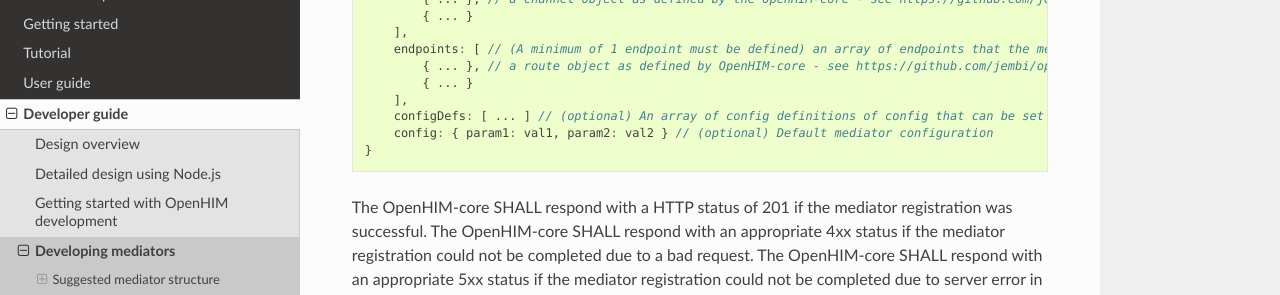
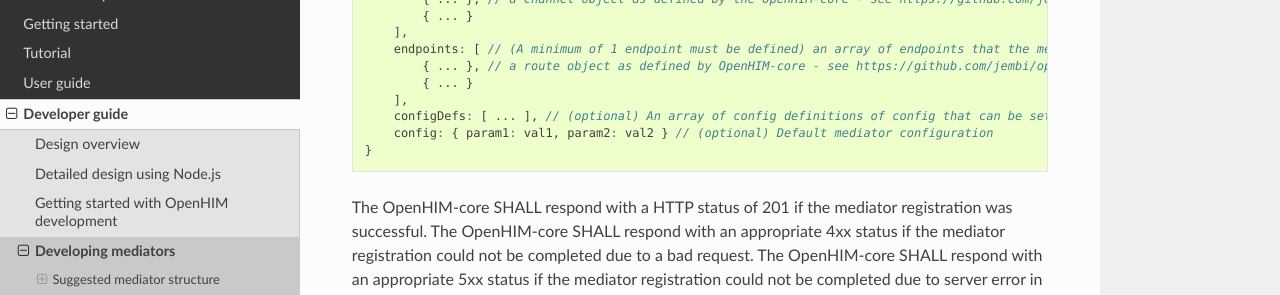
Before and after one commit to jembi/openhim-core-js, a Sphinx documentation site: the page built from docs/dev-guide/mediators.md, in a window 1280 px wide and 900 px high, scrolled down 2840 px. Shown: the part 151-446 px from the top of the window. Built offline with Sphinx 7.4.7 and the Read the Docs theme 2.0.0, drawn with Linux system fonts in a browser that asks for light colours.

````diff
--- a/docs/dev-guide/mediators.md
+++ b/docs/dev-guide/mediators.md
@@ -67,7 +67,7 @@ with a body contain the following sample structure:
         { ... }, // a route object as defined by OpenHIM-core - see https://github.com/jembi/openhim-core-js/blob/8264a9b7c81a05853c20cd071e379d23d740dd33/src/model/channels.coffee#L5-L15
         { ... }
     ],
-    configDefs: [ ... ] // (optional) An array of config definitions of config that can be set in the OpenHIM-console - see https://github.com/jembi/openhim-core-js/blob/master/src/model/mediators.coffee
+    configDefs: [ ... ], // (optional) An array of config definitions of config that can be set in the OpenHIM-console - see https://github.com/jembi/openhim-core-js/blob/master/src/model/mediators.coffee
     config: { param1: val1, param2: val2 } // (optional) Default mediator configuration
 }
 ```
````
Also changed, not shown: 1 other file.
